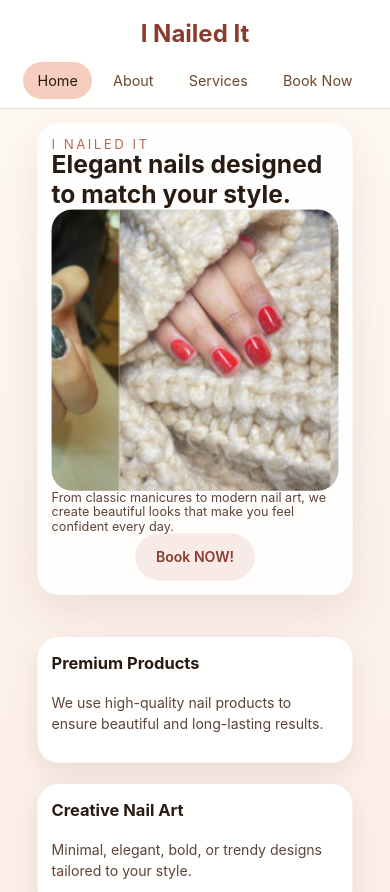
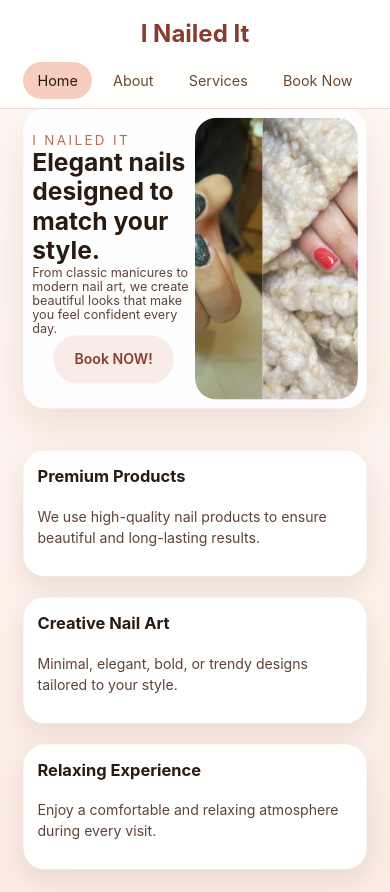
Before and after one commit to osman-fatima/fatima, a React (Vite) app: page / in a window 390 px wide. Shown: the top 892 px of the page. Built offline with nearby package versions, Linux system fonts and the light colour scheme.

Commit message:
Fix merge conflict

```diff
--- a/src/components/Footer.jsx
+++ b/src/components/Footer.jsx
@@ -44,7 +44,7 @@ function Footer() {
             width="16"
             height="16"
             fill="currentColor"
-            class="bi bi-whatsapp"
+            className="bi bi-whatsapp"
             viewBox="0 0 16 16"
           >
             <path d="M13.601 2.326A7.85 7.85 0 0 0 7.994 0C3.627 0 .068 3.558.064 7.926c0 1.399.366 2.76 1.057 3.965L0 16l4.204-1.102a7.9 7.9 0 0 0 3.79.965h.004c4.368 0 7.926-3.558 7.93-7.93A7.9 7.9 0 0 0 13.6 2.326zM7.994 14.521a6.6 6.6 0 0 1-3.356-.92l-.24-.144-2.494.654.666-2.433-.156-.251a6.56 6.56 0 0 1-1.007-3.505c0-3.626 2.957-6.584 6.591-6.584a6.56 6.56 0 0 1 4.66 1.931 6.56 6.56 0 0 1 1.928 4.66c-.004 3.639-2.961 6.592-6.592 6.592m3.615-4.934c-.197-.099-1.17-.578-1.353-.646-.182-.065-.315-.099-.445.099-.133.197-.513.646-.627.775-.114.133-.232.148-.43.05-.197-.1-.836-.308-1.592-.985-.59-.525-.985-1.175-1.103-1.372-.114-.198-.011-.304.088-.403.087-.088.197-.232.296-.346.1-.114.133-.198.198-.33.065-.134.034-.248-.015-.347-.05-.099-.445-1.076-.612-1.47-.16-.389-.323-.335-.445-.34-.114-.007-.247-.007-.38-.007a.73.73 0 0 0-.529.247c-.182.198-.691.677-.691 1.654s.71 1.916.81 2.049c.098.133 1.394 2.132 3.383 2.992.47.205.84.326 1.129.418.475.152.904.129 1.246.08.38-.058 1.171-.48 1.338-.943.164-.464.164-.86.114-.943-.049-.084-.182-.133-.38-.232" />
@@ -62,7 +62,7 @@ function Footer() {
             width="16"
             height="16"
             fill="currentColor"
-            class="bi bi-geo-alt"
+            className="bi bi-geo-alt"
             viewBox="0 0 16 16"
           >
             <path d="M12.166 8.94c-.524 1.062-1.234 2.079-2.167 3.01C8.23 13.87 7.5 14.5 7.5 14.5s-.73-.63-2.499-2.55c-.933-.93-1.643-1.948-2.167-3.01C2.5 7.88 2.5 7.002 2.5 7A4.5 4.5 0 0 1 7.5 2.5 4.5 4.5 0 0 1 12.5 7c0 .002 0 .88-.334 1.94zM7.5 4a3 3 0 1 0 0 6 3 3 0 0 0 0-6z" />
--- a/src/pages/Home.jsx
+++ b/src/pages/Home.jsx
@@ -22,7 +22,7 @@ export default function Home() {
               Book NOW!
             </Link>
           </div>
-
+</div>
         <div className="hero-slider">
           <div className="slides">
             <img src="nails1.jpeg" alt="image1"
@@ -50,7 +50,6 @@ export default function Home() {
               alt="image3"
             />
           </div>
-        </div>
         </div>
       </section>
 
--- a/src/style.css
+++ b/src/style.css
@@ -1,6 +1,12 @@
 :root {
   color-scheme: light;
-  font-family: Inter, system-ui, -apple-system, BlinkMacSystemFont, 'Segoe UI', sans-serif;
+  font-family:
+    Inter,
+    system-ui,
+    -apple-system,
+    BlinkMacSystemFont,
+    "Segoe UI",
+    sans-serif;
   background: #fffaf4;
   color: #2a1b12;
   line-height: 1.5;
@@ -77,7 +83,9 @@ img {
   cursor: pointer;
   color: #6e472c;
   text-decoration: none;
-  transition: background 0.2s ease, color 0.2s ease;
+  transition:
+    background 0.2s ease,
+    color 0.2s ease;
 }
 
 .nav-link.active,
@@ -118,7 +126,7 @@ img {
 }
 
 .hero-copy h1,
-.section-block h1{
+.section-block h1 {
   margin: 10px;
   font-size: clamp(2.5rem, 4vw, 4rem);
   line-height: 1.02;
@@ -139,8 +147,6 @@ img {
   gap: 1rem;
   margin-top: 1.75rem;
 }
-
-
 
 .button {
   border: none;
@@ -377,7 +383,6 @@ img {
   }
 }
 @media (max-width: 768px) {
-
   .page-content {
     padding: 1rem;
   }
@@ -387,7 +392,7 @@ img {
     gap: 2rem;
     padding: 1.5rem;
     align-items: center;
-    display: grid;
+    display: flex;
   }
 
   .hero-copy h1 {
@@ -404,7 +409,6 @@ img {
     max-width: 240px;
     height: auto;
     object-fit: cover;
-
   }
 
   .feature-card,
@@ -421,16 +425,13 @@ img {
     grid-template-columns: 1fr;
     display: flex;
     flex-direction: column-reverse;
-
   }
 }
 @media (max-width: 480px) {
-
   .hero-panel {
-    padding: 1rem;
+    padding: 10px;
     gap: 0;
     display: flex;
-    flex-direction: column;
     align-items: center;
   }
 
@@ -442,31 +443,27 @@ img {
   }
 
   .hero-copy .eyebrow {
-    order: 1;
     margin: 0;
   }
 
   .hero-copy h1 {
     font-size: 1.75rem;
     line-height: 1.2;
-    order: 2;
     margin: 0;
   }
 
   .hero-slider {
-    order: 3;
     margin: 0;
+    height: auto;
   }
 
   .hero-copy .hero-text {
-    order: 4;
     font-size: 0.9rem;
     line-height: 1.1;
     margin: 0;
   }
 
   .hero-actions {
-    order: 5;
     justify-content: center;
     margin: 0;
   }
@@ -514,5 +511,7 @@ img {
     flex-wrap: wrap;
     gap: 0.8rem;
   }
-
+.page-content {
+ padding: 0px;
 }
+}
```
